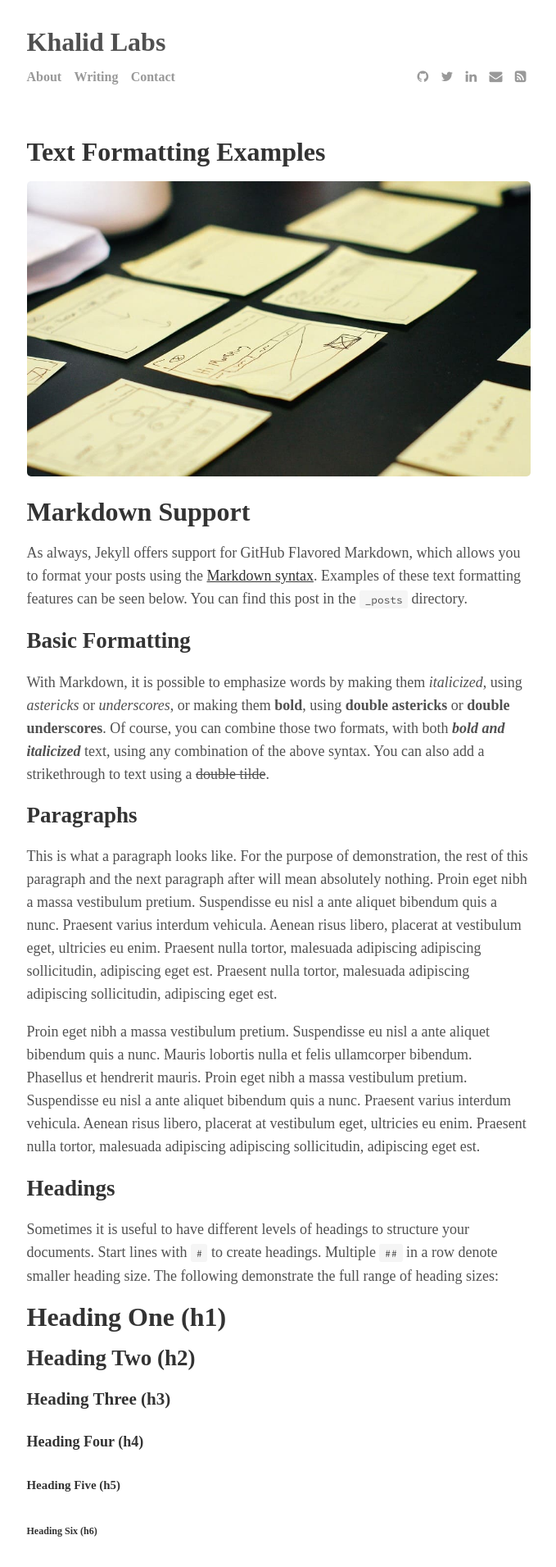
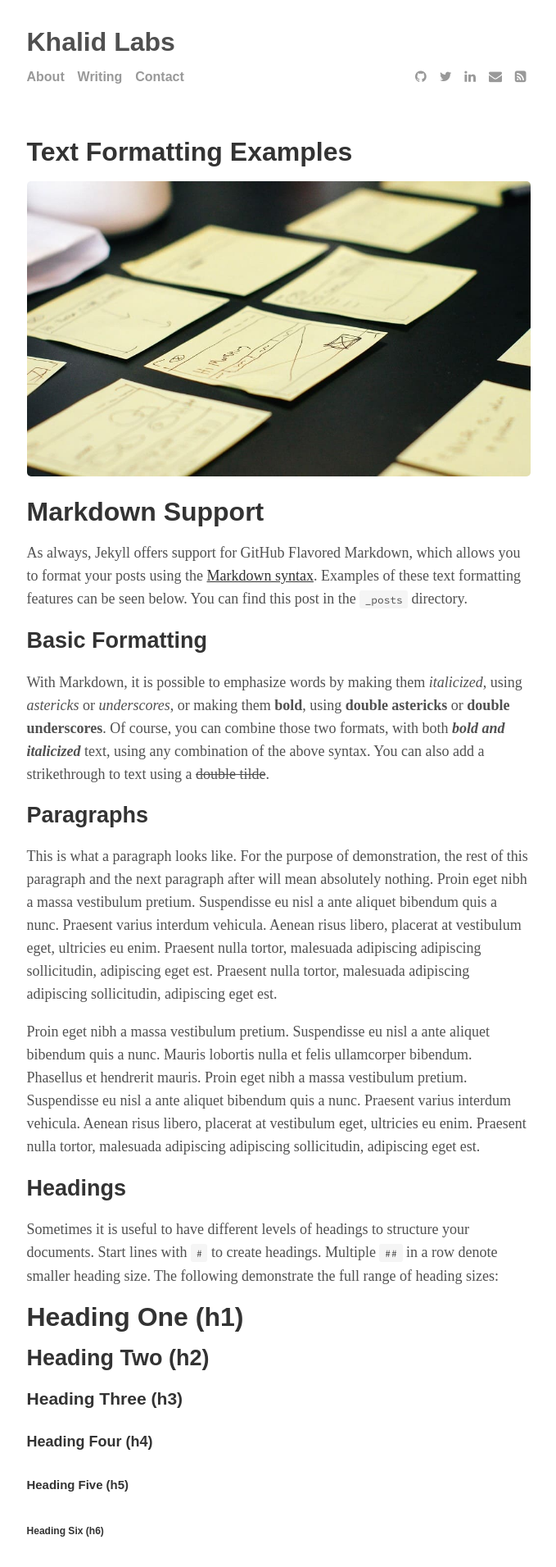
Before and after one commit to khalidlabs/khalidlabs.github.io, a Jekyll site: the page built from _posts/2014-01-01-text-formatting-examples.md, in a window 1280 px wide. Shown: the top 1911 px of the page at 82% size, without its empty margins (300-979 px from the left). Built offline with Jekyll 4.4.1, drawn with Linux system fonts in a browser that asks for light colours; formulas are drawn with MathJax 3; comment, search, counter and statistics services are not loaded.

Commit message:
Update main.css

```diff
--- a/assets/css/main.css
+++ b/assets/css/main.css
@@ -43,7 +43,7 @@ h1 a {
 }
 
 h1, h2, h3, h4, h5, h6 {
-  font-family: "Times New Roman", Times, sans-serif;
+  font-family: sans-serif;
   color: #333;
 }
 
```
